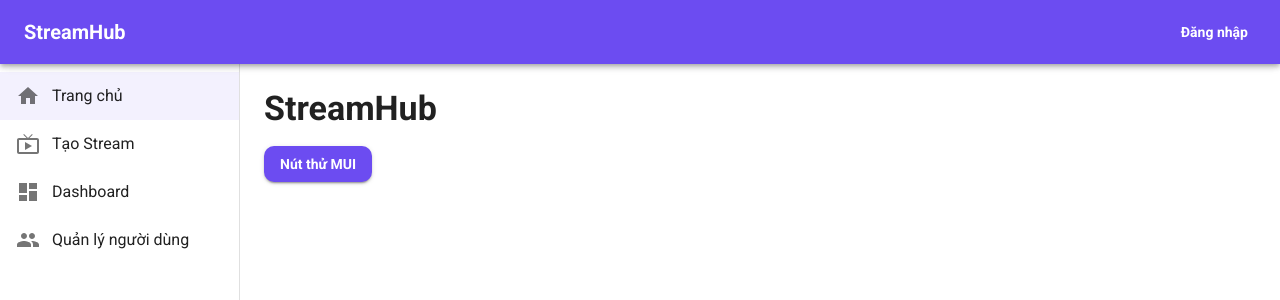
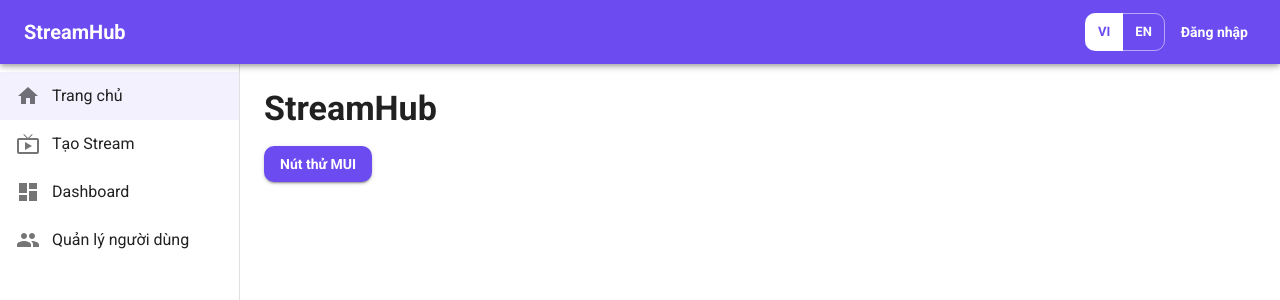
Before and after one commit to qaletdiv/25041-p2-VideoStreaming-DucAnh, a Next.js app: page / in a window 1280 px wide. Shown: the top 300 px of the page. Built offline with nearby package versions, Linux system fonts and the light colour scheme; no server answers; what @mui/material-nextjs would draw is missing.

Commit message:
add a language switch button group at header

```diff
--- a/messages/en.json
+++ b/messages/en.json
@@ -7,6 +7,7 @@
     },
     "header": {
         "login": "Log in",
-        "menu": "Menu"
+        "menu": "Menu",
+        "switchLanguage": "Switch language"
     }
 }
--- a/messages/vi.json
+++ b/messages/vi.json
@@ -7,6 +7,7 @@
     },
     "header": {
         "login": "Đăng nhập",
-        "menu": "Menu"
+        "menu": "Menu",
+        "switchLanguage": "Đổi ngôn ngữ"
     }
 }
--- /dev/null
+++ b/src/actions/locale.js
@@ -0,0 +1,18 @@
+'use server';
+import { cookies } from 'next/headers';
+import { revalidatePath } from 'next/cache';
+import { LOCALES, LOCALE_COOKIE } from '@/i18n/config';
+
+export async function setLocale(locale) {
+    // Server Action là endpoint công khai: luôn kiểm tra dữ liệu đầu vào
+    if (!LOCALES.includes(locale)) return;
+
+    const store = await cookies();
+    store.set(LOCALE_COOKIE, locale, {
+        path: '/',
+        maxAge: 60 * 60 * 24 * 365,
+        sameSite: 'lax',
+    });
+
+    revalidatePath('/', 'layout');
+}
--- a/src/components/AppHeader.js
+++ b/src/components/AppHeader.js
@@ -3,6 +3,7 @@ import Link from 'next/link';
 import { AppBar, Toolbar, Typography, Button, IconButton } from '@mui/material';
 import MenuIcon from '@mui/icons-material/Menu';
 import { useTranslations } from 'next-intl';
+import LanguageSwitcher from './LanguageSwitcher';
 
 export default function AppHeader({ onMenuClick }) {
     const t = useTranslations('header');
@@ -26,6 +27,7 @@ export default function AppHeader({ onMenuClick }) {
                 >
                     StreamHub
                 </Typography>
+                <LanguageSwitcher />
                 <Button color="inherit" component={Link} href="/login">
                     {t('login')}
                 </Button>
--- /dev/null
+++ b/src/components/LanguageSwitcher.js
@@ -0,0 +1,53 @@
+'use client';
+import { useTransition } from 'react';
+import { useLocale, useTranslations } from 'next-intl';
+import { ToggleButton, ToggleButtonGroup } from '@mui/material';
+import { LOCALES } from '@/i18n/config';
+import { setLocale } from '@/actions/locale';
+
+export default function LanguageSwitcher() {
+    const t = useTranslations('header');
+    const locale = useLocale();
+    const [isPending, startTransition] = useTransition();
+
+    const handleChange = (event, newLocale) => {
+        // newLocale là null khi bấm lại nút đang chọn; đang chờ server cũng bỏ qua
+        if (newLocale === null || newLocale === locale || isPending) return;
+
+        startTransition(async () => {
+            await setLocale(newLocale);
+        });
+    };
+
+    return (
+        <ToggleButtonGroup
+            exclusive
+            size="small"
+            value={locale}
+            onChange={handleChange}
+            aria-label={t('switchLanguage')}
+            sx={{
+                mr: 1,
+                '& .MuiToggleButton-root': {
+                    color: 'primary.contrastText',
+                    borderColor: 'rgba(255, 255, 255, 0.5)',
+                    px: 1.5,
+                    fontWeight: 600,
+                },
+                '& .MuiToggleButton-root.Mui-selected': {
+                    bgcolor: 'common.white',
+                    color: 'primary.main',
+                },
+                '& .MuiToggleButton-root.Mui-selected:hover': {
+                    bgcolor: 'grey.200',
+                },
+            }}
+        >
+            {LOCALES.map((l) => (
+                <ToggleButton key={l} value={l}>
+                    {l.toUpperCase()}
+                </ToggleButton>
+            ))}
+        </ToggleButtonGroup>
+    );
+}
```
